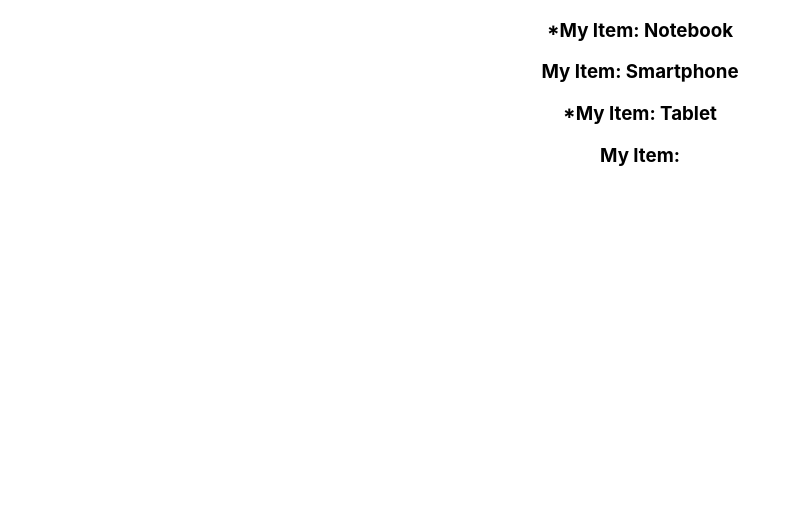
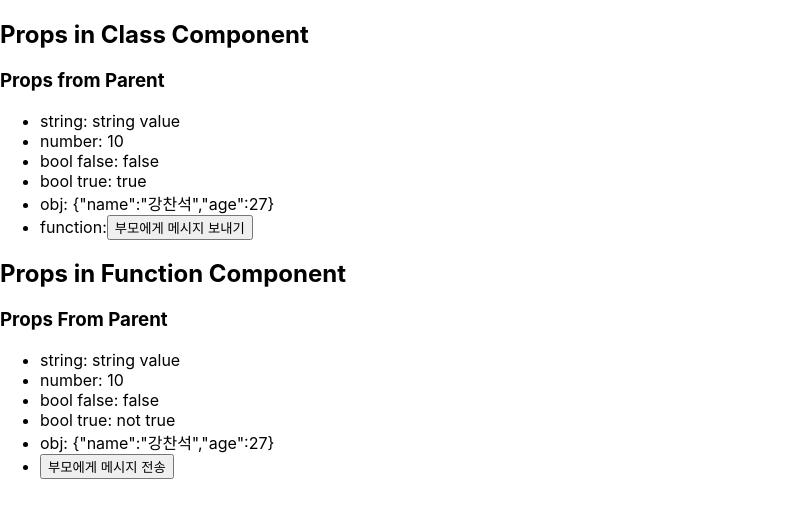
Before and after one commit to Kangchanseok/react-practice, a React (Create React App) app in the folder cra/: page / in a window 1280 px wide. Shown: the top 518 px of the page, without its empty margins (0-800 px from the left). Built offline with nearby package versions, Linux system fonts and the light colour scheme.

Commit message:
parent children

```diff
--- /dev/null
+++ b/cra/src/App.props.jsx
@@ -0,0 +1,40 @@
+import React from 'react';
+import PropClass from './components/PropClass';
+import PropFunc from "./components/PropFunc";
+function App() {
+    const messageFromChild = (message) => {
+        alert(message);
+    }
+
+    return (
+        <div>
+            <h2>Props in Class Component</h2>
+            <PropClass prop_str="string value"
+                prop_num={ 10 }
+                prop_false={ false }
+                prop_true
+                prop_obj={{
+                    name: "강찬석",
+                    age: 27
+                }}
+                prop_func={ messageFromChild }>
+                <h4>Children</h4>
+                <p>자식 컴포넌트</p>
+                </PropClass>
+                <h2>Props in Function Component</h2>
+                <PropFunc
+                prop_str = " string value"
+                prop_num = {10}
+                prop_false = {false}
+                prop_true
+                prop_obj ={{
+                    name: "강찬석",
+                    age : 27
+                }}
+                prop_func = { messageFromChild }
+                />
+        </div>
+    )
+}
+
+export default App;
--- a/cra/src/components/Item.jsx
+++ b/cra/src/components/Item.jsx
@@ -1,26 +1,40 @@
-import React from "react";
+import React from 'react';
+import PropTypes from 'prop-types';
 
-// function Item(props){ // 매개 변수로 props를 전달
-//     console.log("PROPS", props);
-function Item({name,checked}) { // 구조 분해 할당, props에사 name 필드 분해
-
+// function Item(props) {  //  매개 변수로 props를 전달
+//     console.log("PROPS:", props);
+function Item({name, checked}) { //  구조 분해 할당, props에서 name 필드 분해
+    /*
+    return (
+        <h3>My Item: { props.name }</h3>
+    )
+    */
+    //  조건부 렌더링 1. 3항 연산자 이용
+    //  checked가 true면 앞에 * 붙이자
     // return (
-    //     <h3>My Item: {props.name}</h3>
-
-    // 조건부 렌더링 1. 3항 연산자 이용
-    // checked true면 앞에 * 붙이기
-
-    // return (
-    //     <h3>{ checked ? <b>*</b>:null }
-    //     My Item: {name}</h3>
+    //     <h3>
+    //         { checked ? <b>*</b>: null }
+    //         My Item: { name }</h3>
     // )
 
-    // 조건부 렌더링 2. 논리 연산자 이용
-    return(
-        <h3>{ checked && <b>*</b>}
-        My Item: {name}</h3>
+    //  조건부 렌더링 2. 논리 연산자 이용
+    return (
+        <h3>
+            { checked && <b>*</b> }
+            My Item: { name }
+        </h3>
     )
 }
 
-// 내보내기
+//  props를 검사하기 (타입검사, 기본값 설정)
+Item.propTypes = {
+    name: PropTypes.string.isRequired,  //  name prop: string, 필수 정보
+    checked: PropTypes.bool.isRequired  //  checked : bool, 필수 정보
+}
+
+Item.defaultProps = {
+    name: "Unnamed",
+    checked: true
+}
+//  내보내기
 export default Item;
--- /dev/null
+++ b/cra/src/components/PropClass.jsx
@@ -0,0 +1,56 @@
+import React, { Component } from 'react';
+import PropTypes from 'prop-types';
+
+class PropClass extends Component {
+    constructor(props) {
+        super(props);   //  부모 생성자 호출
+        console.log("PropClass:", props);
+
+        //  this 바인드
+        this.sendMessage = this.sendMessage.bind(this);
+    }
+
+    sendMessage() {
+        const { prop_func } = this.props;
+        console.log(prop_func);
+        if (typeof prop_func === "function") {
+            prop_func("Message From PropClass");
+        }
+    }
+    render() {
+        console.log(this.props);
+        //  구조 분해 할당
+        let { prop_str, prop_num,
+            prop_false, prop_true, prop_obj,
+            prop_func } = this.props;
+
+        return (
+            <div>
+                <h3>Props from Parent</h3>
+                <ul>
+                    <li>string: { prop_str }</li>
+                    <li>number: { prop_num }</li>
+                    <li>bool false: { !prop_false ? "false": "not false" }</li>
+                    <li>bool true: { prop_true ? "true": "not true" }</li>
+                    <li>obj: { JSON.stringify(prop_obj) }</li>
+                    { prop_func &&
+                        <li>function:
+                            <button onClick={this.sendMessage}>부모에게 메시지 보내기</button>
+                        </li>
+                    }
+                </ul>
+                {/* { this.props.children } */}
+            </div>
+        )
+    }
+}
+
+// 객체로 props 전달할 때, 객체의 내부 필드 타입을 지정할 수 있음
+PropClass.propTypes = {
+    prob_obj: PropTypes.shape({
+        name: PropTypes.string, // name은 string
+        age: PropTypes.number // age는 number 타입
+    }) // 내부 필드 타입을 지정할 수 있음
+}
+
+export default PropClass;
--- /dev/null
+++ b/cra/src/components/PropFunc.jsx
@@ -0,0 +1,29 @@
+function PropFunc(props) {
+    console.log("PropFunc: ", props);
+
+    let { prop_str, prop_num, prop_false, prop_true,
+    prop_obj, prop_func} = props;
+    const sendMessage = () => {
+        if (prop_func) {
+            prop_func("Message From PropFunc Component");
+        }
+    }
+    return(
+        <div>
+            <h3>Props From Parent</h3>
+            <ul>
+                <li>string: { prop_str }</li>
+                <li>number: { prop_num }</li>
+                <li>bool false: { !prop_false ? "false": "not false"}</li>
+                <li>bool true: { !prop_true ? "true": "not true"}</li>
+                <li>obj: {JSON.stringify(prop_obj)}</li>
+                { prop_func &&
+                <li><button onClick={sendMessage}>부모에게 메시지 전송</button>
+                </li>
+                }
+            </ul>
+        </div>
+    )
+}
+
+export default PropFunc;
--- a/cra/src/index.js
+++ b/cra/src/index.js
@@ -1,7 +1,8 @@
 import React from 'react';
 import ReactDOM from 'react-dom';
 import './index.css';
-import App from './App';
+// import App from './App';
+import App from './App.props';
 import reportWebVitals from './reportWebVitals';
 
 ReactDOM.render(
--- /dev/null
+++ b/package.json
@@ -0,0 +1,5 @@
+{
+  "dependencies": {
+    "prop-types": "^15.7.2"
+  }
+}
```
Also changed, not shown: cra/package.json (+5 -4 lines), cra/src/App.js (+34 -38 lines), 1 other file (tests, documents, lock files or other folders).
